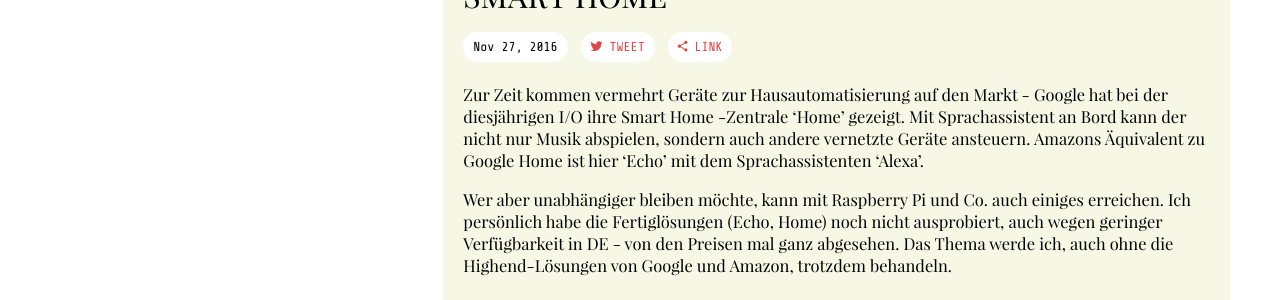
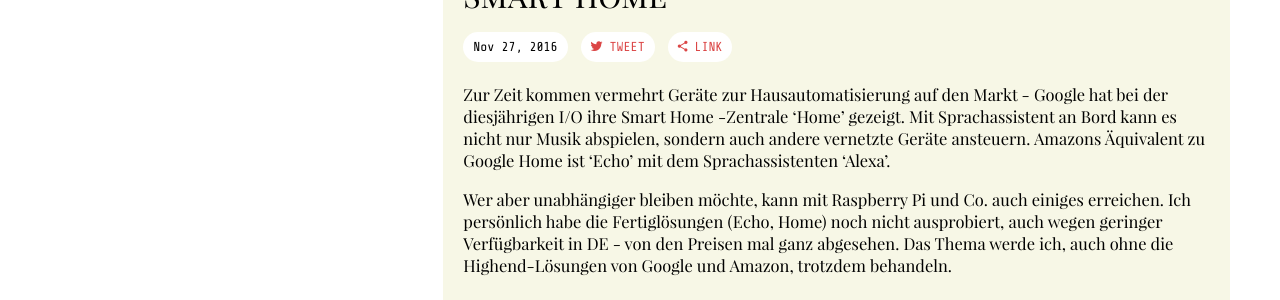
Before and after one commit to NishkaDG/lukas-h.github.io, a Jekyll site: the page built from index.html, in a window 1280 px wide and 900 px high, scrolled down 642 px. Shown: the part 177-477 px from the top of the window. Built offline with Jekyll 4.4.1, drawn with Linux system fonts in a browser that asks for light colours; some web fonts are replaced.

Commit message:
Mr Hyde was here …

```diff
--- a/_posts/2016-11-27-Smart-home.md
+++ b/_posts/2016-11-27-Smart-home.md
@@ -4,8 +4,8 @@
 date:   2016-11-27 21:00:00 +0200
 ---
 
-Zur Zeit kommen vermehrt Geräte zur Hausautomatisierung auf den Markt - Google hat bei der diesjährigen I/O ihre Smart Home -Zentrale 'Home' gezeigt. Mit Sprachassistent an Bord kann der nicht nur Musik abspielen, sondern auch andere vernetzte Geräte ansteuern.
-Amazons Äquivalent zu Google Home ist hier 'Echo' mit dem Sprachassistenten 'Alexa'.
+Zur Zeit kommen vermehrt Geräte zur Hausautomatisierung auf den Markt - Google hat bei der diesjährigen I/O ihre Smart Home -Zentrale 'Home' gezeigt. Mit Sprachassistent an Bord kann es nicht nur Musik abspielen, sondern auch andere vernetzte Geräte ansteuern.
+Amazons Äquivalent zu Google Home ist 'Echo' mit dem Sprachassistenten 'Alexa'.
 
 Wer aber unabhängiger bleiben möchte, kann mit Raspberry Pi und Co. auch einiges erreichen.
 Ich persönlich habe die Fertiglösungen (Echo, Home) noch nicht ausprobiert, auch wegen geringer Verfügbarkeit in DE - von den Preisen mal ganz abgesehen.
```
